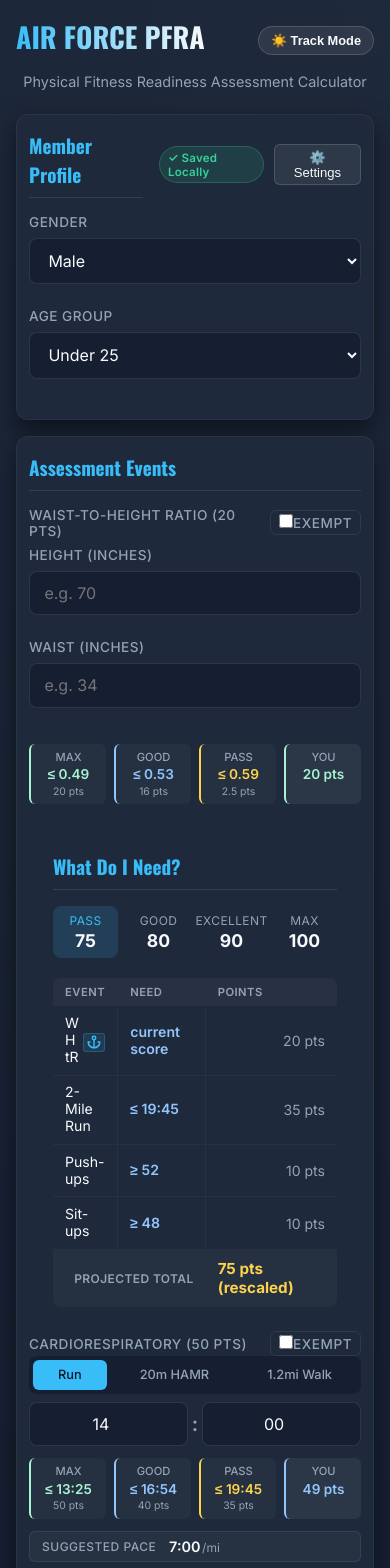
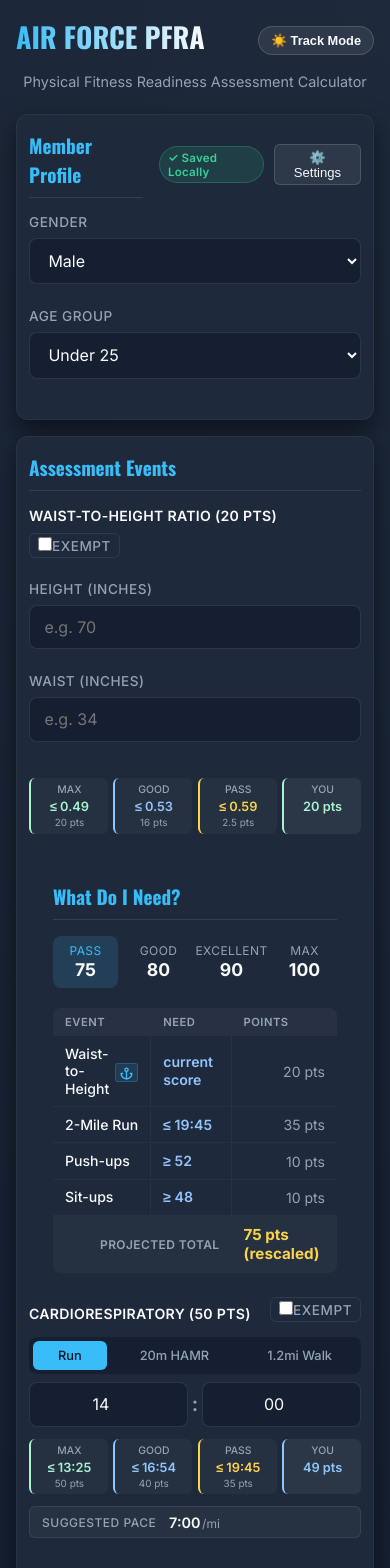
Before and after one commit to hayniec/af-pfra-app, a React (Vite) app: page / in a window 390 px wide. Shown: the top 1568 px of the page. Built offline with nearby package versions, Linux system fonts and the light colour scheme.

Commit message:
Fix GPS Run Tracker crash and resolve mobile UI text squishing (v1.1.7)

```diff
--- a/src/App.tsx
+++ b/src/App.tsx
@@ -481,11 +481,11 @@
         )}
         <div className="score-breakdown">
           <div className={`component-score ${exemptions.whtr ? 'component-exempt' : ''}`}>
-            <span className="component-label">WHtR Score:</span>
+            <span className="component-label">Waist-to-Height Ratio (WHtR):</span>
             <span className="component-value">{exemptions.whtr ? 'Exempt' : `${whtrScore.toFixed(1)} / 20`}</span>
           </div>
           <div className={`component-score ${exemptions.cardio ? 'component-exempt' : ''}`}>
-            <span className="component-label">Cardio Score:</span>
+            <span className="component-label">Cardio ({CARDIO_OPTIONS.find(o => o.value === cardioType)?.label ?? 'Run'}):</span>
             <span className="component-value">
               {exemptions.cardio
                 ? 'Exempt'
@@ -495,11 +495,11 @@
             </span>
           </div>
           <div className={`component-score ${exemptions.strength ? 'component-exempt' : ''}`}>
-            <span className="component-label">Strength Score:</span>
+            <span className="component-label">Strength ({STRENGTH_OPTIONS.find(o => o.value === strengthType)?.label ?? 'Push-ups'}):</span>
             <span className="component-value">{exemptions.strength ? 'Exempt' : `${strengthScore.toFixed(1)} / 15`}</span>
           </div>
           <div className={`component-score ${exemptions.core ? 'component-exempt' : ''}`}>
-            <span className="component-label">Core Score:</span>
+            <span className="component-label">Core ({CORE_OPTIONS.find(o => o.value === coreType)?.label ?? 'Core'}):</span>
             <span className="component-value">{exemptions.core ? 'Exempt' : `${coreScore.toFixed(1)} / 15`}</span>
           </div>
         </div>
--- a/src/components/GoalLookup.tsx
+++ b/src/components/GoalLookup.tsx
@@ -179,19 +179,19 @@
         {/* WHtR */}
         {exemptions.whtr ? (
           <div className="goal-row">
-            <span className="goal-event">WHtR</span>
+            <span className="goal-event">Waist-to-Height</span>
             <span className="goal-val" style={{ color: 'var(--af-gold)' }}>EXEMPT</span>
             <span className="goal-pts">—</span>
           </div>
         ) : (
           <div className="goal-row goal-row-anchor">
             <span className="goal-event">
-              WHtR
-              <span className="goal-anchor-badge" style={{ padding: '0.1rem 0.2rem', marginLeft: '4px' }}>
+              Waist-to-Height
+              <span className="goal-anchor-badge" title="Anchored to current score" style={{ padding: '0.1rem 0.25rem', marginLeft: '6px' }}>
                 <svg
                   xmlns="http://www.w3.org/2000/svg"
-                  width="14"
-                  height="14"
+                  width="13"
+                  height="13"
                   viewBox="0 0 24 24"
                   fill="none"
                   stroke="currentColor"
--- a/src/components/RunTracker.tsx
+++ b/src/components/RunTracker.tsx
@@ -1,4 +1,5 @@
 import { useState, useRef, useEffect } from 'react';
+import { Capacitor } from '@capacitor/core';
 import { Geolocation } from '@capacitor/geolocation';
 
 const TARGET_MILES = 2.0;
@@ -49,8 +50,10 @@
 
   posHandlerRef.current = (pos: any) => {
     if (!activeRef.current) return;
+    if (!pos || !pos.coords) return;
 
     const { latitude: lat, longitude: lon, accuracy } = pos.coords;
+    if (typeof lat !== 'number' || typeof lon !== 'number') return;
     const now = Date.now();
 
     // First valid position starts the timer
@@ -63,8 +66,8 @@
       }, 1000);
     }
 
-    // Skip low-accuracy readings
-    if (accuracy > 30) return;
+    // Skip low-accuracy readings (if accuracy is available and > 35m)
+    if (typeof accuracy === 'number' && accuracy > 35) return;
 
     if (lastPosRef.current) {
       const dist = haversine(lastPosRef.current.lat, lastPosRef.current.lon, lat, lon);
@@ -95,7 +98,13 @@
 
   const cleanup = () => {
     if (watchIdRef.current !== null) {
-      Geolocation.clearWatch({ id: watchIdRef.current });
+      try {
+        if (typeof navigator !== 'undefined' && navigator.geolocation) {
+          navigator.geolocation.clearWatch(Number(watchIdRef.current));
+        }
+      } catch (e) {
+        console.warn('Error clearing watch:', e);
+      }
       watchIdRef.current = null;
     }
     if (timerRef.current !== null) {
@@ -105,18 +114,24 @@
   };
 
   const start = async () => {
+    setErrorMsg(null);
+    setStatus('acquiring');
+
+    // 1. Safely request native permissions if running in Capacitor Native
+    if (Capacitor.isNativePlatform()) {
       try {
         const perm = await Geolocation.checkPermissions();
         if (perm.location !== 'granted') {
           const req = await Geolocation.requestPermissions();
           if (req.location !== 'granted') {
-          setErrorMsg('Location permission denied. Please enable GPS in your device settings.');
+            setErrorMsg('Location permission denied. Please allow location in your device settings.');
             setStatus('error');
             return;
           }
         }
       } catch (e) {
-      console.error('Permission check failed', e);
+        console.warn('Native permission check exception caught:', e);
+      }
     }
 
     cleanup();
@@ -127,19 +142,49 @@
     startTimeRef.current    = 0;
     setDistance(0);
     setElapsed(0);
-    setErrorMsg(null);
-    setStatus('acquiring');
+
+    // 2. Start position watch using robust, crash-free geolocation
+    if (typeof navigator === 'undefined' || !navigator.geolocation) {
+      setErrorMsg('Geolocation is not supported on this device.');
+      setStatus('error');
+      return;
+    }
 
     try {
-      const watchId = await Geolocation.watchPosition(
-        { enableHighAccuracy: true, timeout: 15000 },
+      const watchId = navigator.geolocation.watchPosition(
         (pos) => {
-          if (pos) posHandlerRef.current(pos);
+          try {
+            if (pos && pos.coords) {
+              posHandlerRef.current(pos);
+            }
+          } catch (err) {
+            console.error('Error in position callback:', err);
+          }
+        },
+        (err) => {
+          console.error('GPS watch error:', err);
+          if (err.code === 1) { // PERMISSION_DENIED
+            setErrorMsg('Location permission denied. Please allow location access in device settings.');
+          } else if (err.code === 2) { // POSITION_UNAVAILABLE
+            setErrorMsg('GPS signal unavailable. Please ensure GPS/Location is enabled.');
+          } else if (err.code === 3) { // TIMEOUT
+            setErrorMsg('GPS timed out searching for satellite signal. Please move outdoors.');
+          } else {
+            setErrorMsg(err.message || 'Unable to track GPS run.');
+          }
+          setStatus('error');
+          cleanup();
+        },
+        {
+          enableHighAccuracy: true,
+          timeout: 20000,
+          maximumAge: 1000,
         }
       );
-      watchIdRef.current = watchId;
+      watchIdRef.current = String(watchId);
     } catch (err) {
-      setErrorMsg('Unable to start GPS. Try moving outside.');
+      console.error('Failed to start GPS watch:', err);
+      setErrorMsg('Unable to start GPS. Please verify location services are enabled.');
       setStatus('error');
       cleanup();
     }
--- a/src/index.css
+++ b/src/index.css
@@ -184,8 +184,10 @@
 .component-score {
   display: flex;
   justify-content: space-between;
-  padding: 0.5rem 0;
-  border-bottom: 1px solid rgba(255,255,255,0.1);
+  align-items: center;
+  padding: 0.65rem 0;
+  gap: 0.75rem;
+  border-bottom: 1px solid rgba(255,255,255,0.08);
 }
 
 .component-score:last-child {
@@ -194,10 +196,15 @@
 
 .component-label {
   color: var(--text-muted);
+  font-size: 0.92rem;
+  line-height: 1.3;
 }
 
 .component-value {
-  font-weight: 600;
+  font-weight: 700;
+  font-size: 0.95rem;
+  white-space: nowrap;
+  flex-shrink: 0;
 }
 
 .toggle-group {
@@ -396,11 +403,30 @@
     font-size: 0.9rem;
   }
 
-  /* Goal table: tighten padding on mobile */
+  /* Goal table: generous column room on mobile */
   .goal-row > span,
   .goal-total-row > span,
   .goal-header > span {
-    padding-left: 0.5rem;
+    padding: 0.55rem 0.5rem;
+  }
+
+  .goal-event {
+    font-size: 0.84rem;
+    font-weight: 500;
+    word-break: normal;
+    overflow-wrap: break-word;
+    line-height: 1.25;
+  }
+
+  .goal-val {
+    font-size: 0.84rem;
+    word-break: normal;
+    overflow-wrap: break-word;
+    line-height: 1.25;
+  }
+
+  .goal-pts {
+    font-size: 0.8rem;
     padding-right: 0.5rem;
   }
 
@@ -416,7 +442,26 @@
   }
 
   .goal-table {
-    grid-template-columns: 1.1fr 1.1fr 85px;
+    grid-template-columns: minmax(130px, 1.5fr) minmax(85px, 1fr) auto;
+  }
+
+  /* Compact thresholds on mobile */
+  .threshold-hint {
+    gap: 0.35rem;
+  }
+  .threshold-item {
+    padding: 0.35rem 0.25rem;
+    min-width: 0;
+  }
+  .threshold-val {
+    font-size: 0.8rem;
+    white-space: nowrap;
+  }
+  .threshold-label {
+    font-size: 0.65rem;
+  }
+  .threshold-pts {
+    font-size: 0.62rem;
   }
 }
 
@@ -790,15 +835,17 @@
 
 .goal-event {
   color: var(--text-main);
-  word-break: break-word;
-  line-height: 1.2;
+  word-break: normal;
+  overflow-wrap: break-word;
+  line-height: 1.25;
 }
 
 .goal-val {
   font-weight: 600;
   white-space: normal;
-  word-break: break-word;
-  line-height: 1.2;
+  word-break: normal;
+  overflow-wrap: break-word;
+  line-height: 1.25;
 }
 
 .goal-pts {
@@ -1537,11 +1584,18 @@
   display: flex;
   align-items: center;
   justify-content: space-between;
-  gap: 0.75rem;
-}
-
-.exempt-header label {
+  gap: 0.5rem;
+  flex-wrap: wrap;
+  margin-bottom: 0.4rem;
+}
+
+.exempt-header label:first-child {
   margin-bottom: 0;
+  font-size: 0.88rem;
+  font-weight: 600;
+  color: var(--text-main);
+  letter-spacing: 0.3px;
+  line-height: 1.3;
 }
 
 .exempt-toggle {
```
Also changed, not shown: 15 other files (tests, documents, lock files or other folders). Lines whose indentation alone changed are shown as unchanged.
